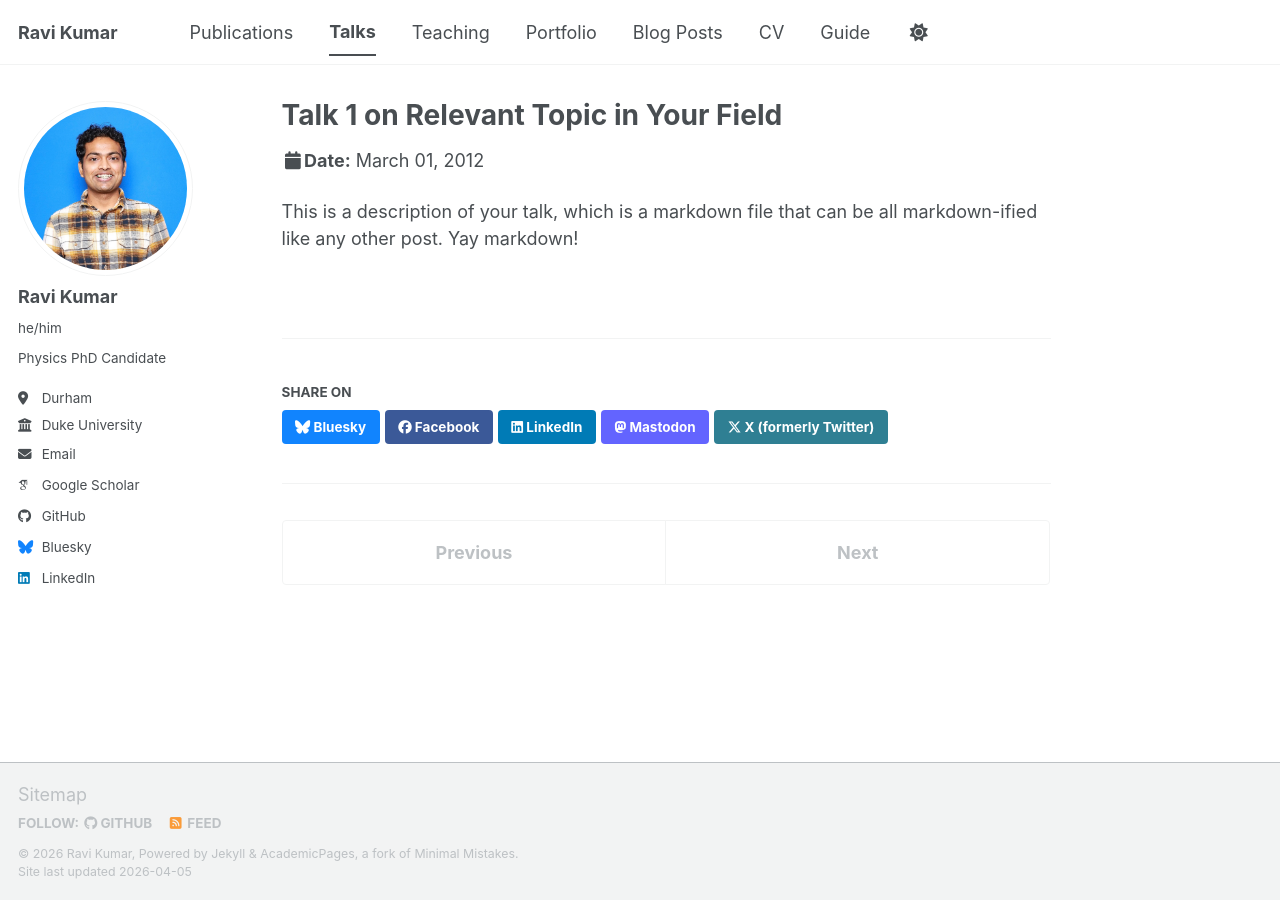
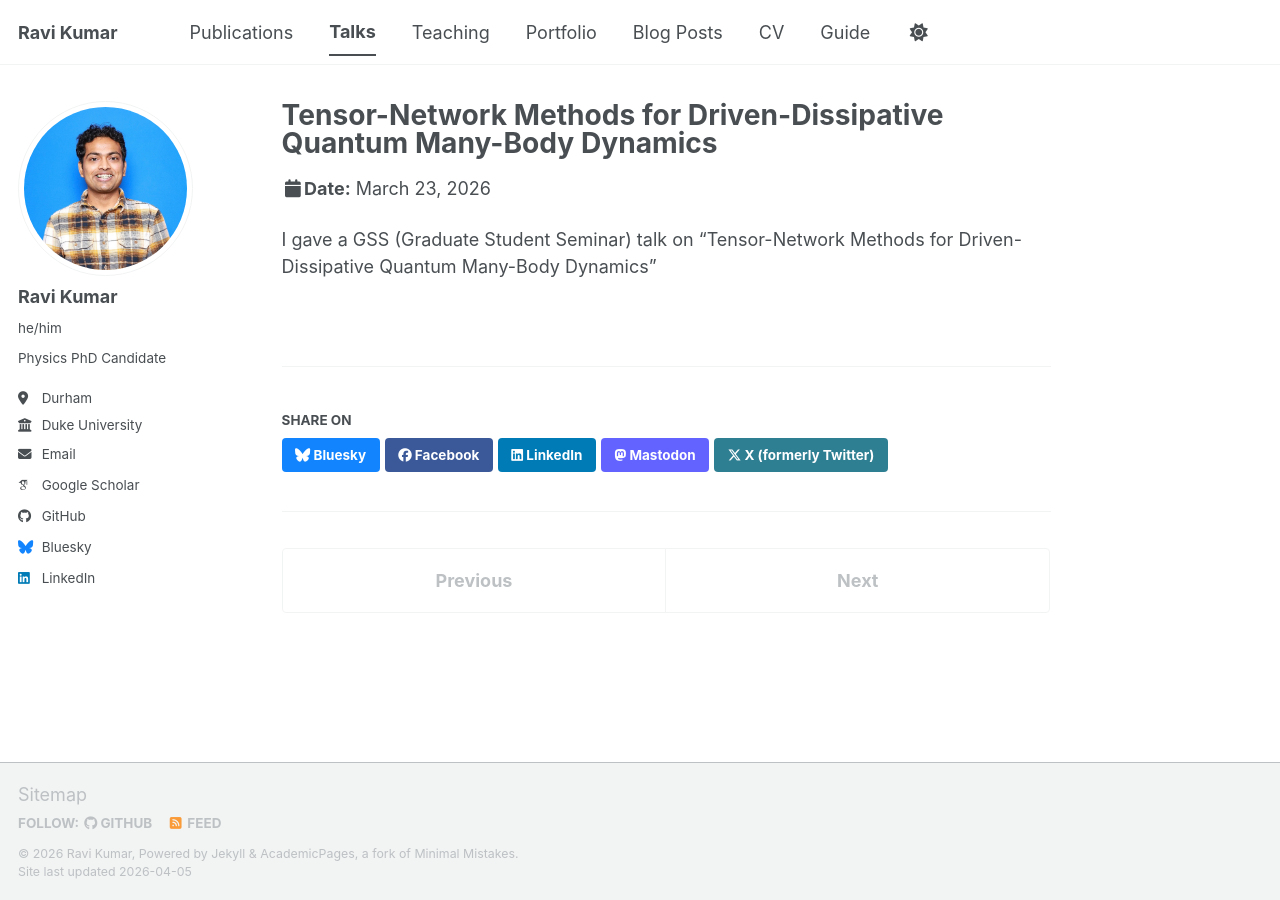
Before and after one commit to ravikumar1728/ravikumar1728.github.io, a Jekyll site: the page built from _talks/2012-03-01-talk-1.md, in a window 1280 px wide. Built offline with Jekyll 4.4.1, drawn with Linux system fonts in a browser that asks for light colours; some web fonts are replaced; a script bundle is joined from its source files by our own code; library files that are not in the unit come from our copies.

Commit message:
Update gsstalk.md

```diff
--- a/_talks/2012-03-01-talk-1.md
+++ b/_talks/2012-03-01-talk-1.md
@@ -1,11 +1,10 @@
 ---
-title: "Talk 1 on Relevant Topic in Your Field"
+title: "Tensor-Network Methods for Driven-Dissipative Quantum Many-Body Dynamics"
 collection: talks
-type: "Talk"
-permalink: /talks/2012-03-01-talk-1
-venue: "UC San Francisco, Department of Testing"
-date: 2012-03-01
-location: "San Francisco, CA, USA"
+type: "GSS Talk"
+permalink: /talks/GSS_TALK
+venue: "Duke University, Department of Physics"
+date: 2026-03-23
+location: "Durham, NC, USA"
 ---
-
-This is a description of your talk, which is a markdown file that can be all markdown-ified like any other post. Yay markdown!
+I gave a GSS (Graduate Student Seminar) talk on “Tensor-Network Methods for Driven-Dissipative Quantum Many-Body Dynamics”
```
